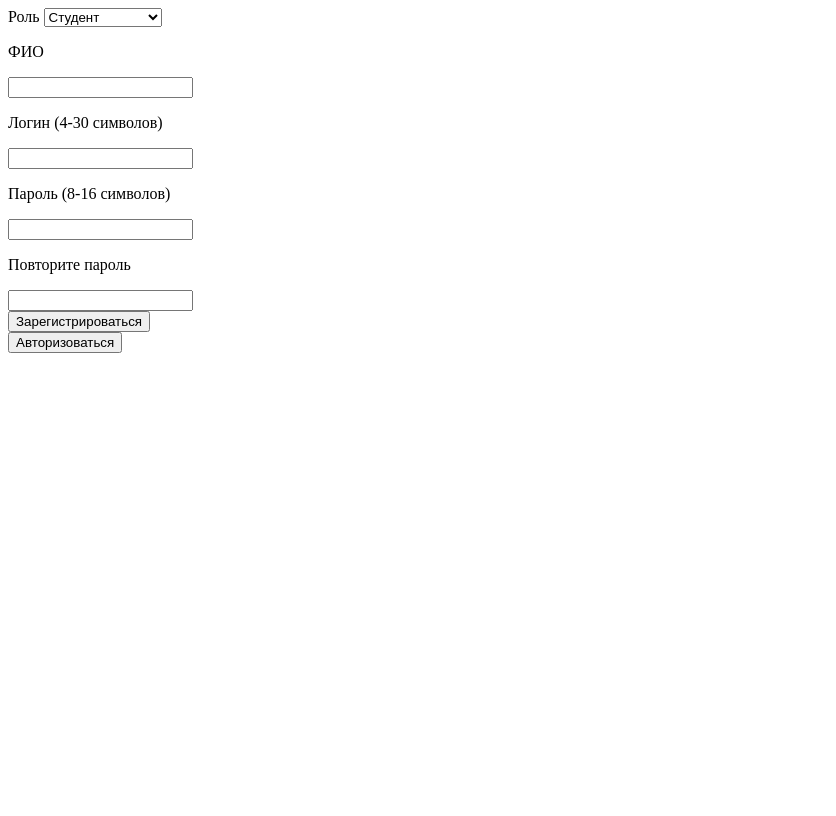
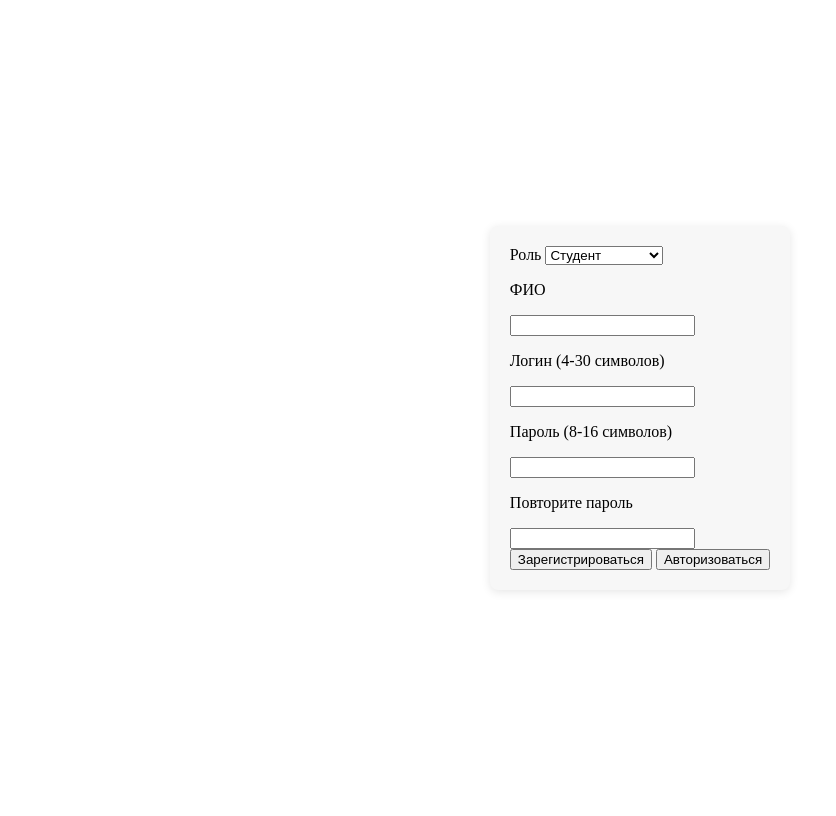
Before and after one commit to Krukrukruzhka/LinalEducation, a FastAPI app: page /register in a window 1280 px wide. Shown: the whole page, without its empty margins (0-836 px from the left). Run offline with FastAPI, Linux system fonts and the light colour scheme.

Commit message:
align auth form by center

```diff
--- a/templates/login.html
+++ b/templates/login.html
@@ -26,8 +26,8 @@
                 </div>
             </div>
             <button type="button" class="auth_button" onclick="login_user()">Авторизоваться</button>
+            <button type="button" class="auth_button" onclick="to_register()">Зарегистрироваться</button>
         </div>
-        <button type="button" class="auth_button" onclick="to_register()">Зарегистрироваться</button>
     </main>
 </body>
 
--- a/templates/register.html
+++ b/templates/register.html
@@ -41,8 +41,8 @@
                 </div>
             </div>
             <button type="button" class="auth_button" onclick="register_user()">Зарегистрироваться</button>
+            <button type="button" class="auth_button" onclick="to_login()">Авторизоваться</button>
         </div>
-        <button type="button" class="auth_button" onclick="to_login()">Авторизоваться</button>
     </main>
 </body>
 
--- a/templates/static/css/auth.css
+++ b/templates/static/css/auth.css
@@ -0,0 +1,14 @@
+.main_page {
+    display: flex;
+    justify-content: center;
+    align-items: center;
+    height: 100vh;
+    margin: 0;
+}
+
+.auth_block {
+    padding: 20px;
+    background-color: #f7f7f7;
+    border-radius: 8px;
+    box-shadow: 0 2px 10px rgba(0, 0, 0, 0.1);
+}
```
